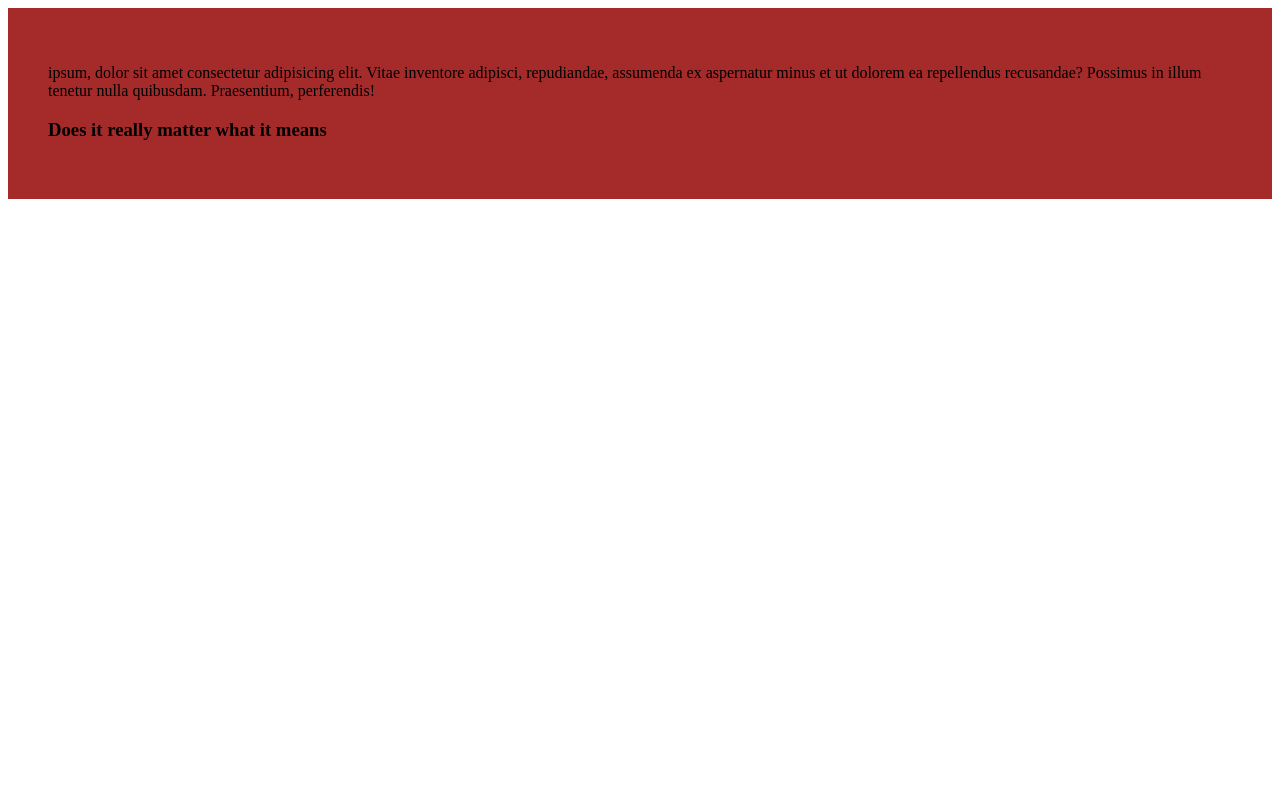
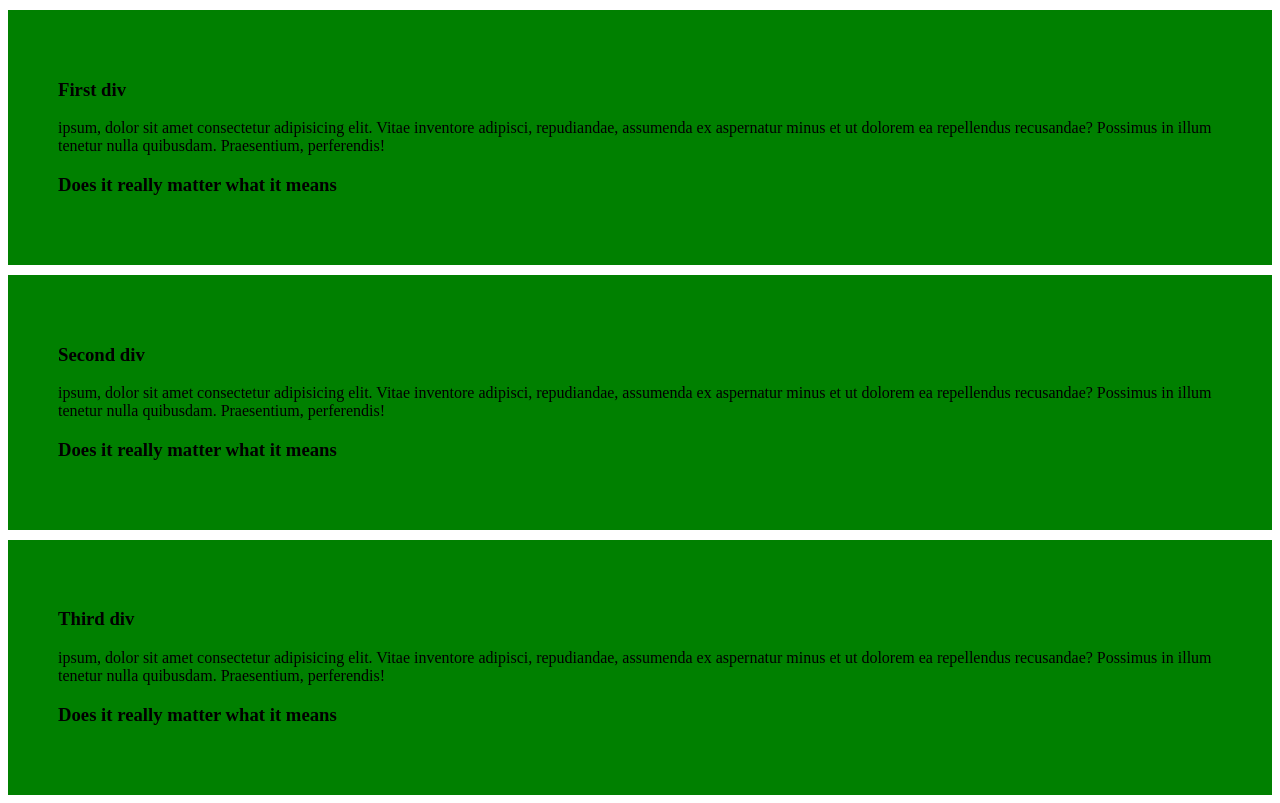
Before and after one commit to Zahin0001/my-first-website, a plain HTML site: page index.html in a window 1280 px wide. Drawn offline with Linux system fonts and the light colour scheme.

Commit message:
added margins

```diff
--- a/index.html
+++ b/index.html
@@ -8,8 +8,19 @@
 </head>
 <body>
     <div>
+        <h3>First div</h3>
     <p>ipsum, dolor sit amet consectetur adipisicing elit. Vitae inventore adipisci, repudiandae, assumenda ex aspernatur minus et ut dolorem ea repellendus recusandae? Possimus in illum tenetur nulla quibusdam. Praesentium, perferendis!</p>
     <h3>Does it really matter what it means</h3>
 </div>
+<div>
+    <h3>Second div</h3>
+<p>ipsum, dolor sit amet consectetur adipisicing elit. Vitae inventore adipisci, repudiandae, assumenda ex aspernatur minus et ut dolorem ea repellendus recusandae? Possimus in illum tenetur nulla quibusdam. Praesentium, perferendis!</p>
+<h3>Does it really matter what it means</h3>
+</div>
+<div>
+    <h3>Third div</h3>
+<p>ipsum, dolor sit amet consectetur adipisicing elit. Vitae inventore adipisci, repudiandae, assumenda ex aspernatur minus et ut dolorem ea repellendus recusandae? Possimus in illum tenetur nulla quibusdam. Praesentium, perferendis!</p>
+<h3>Does it really matter what it means</h3>
+</div>
 </body>
 </html>
--- a/styles/blog.css
+++ b/styles/blog.css
@@ -1,4 +1,6 @@
 div{
-    background-color: brown;
-    padding: 40px;
+    background-color: green;
+    padding: 50px;
+    margin-top: 10px;
+    m
 }
```
